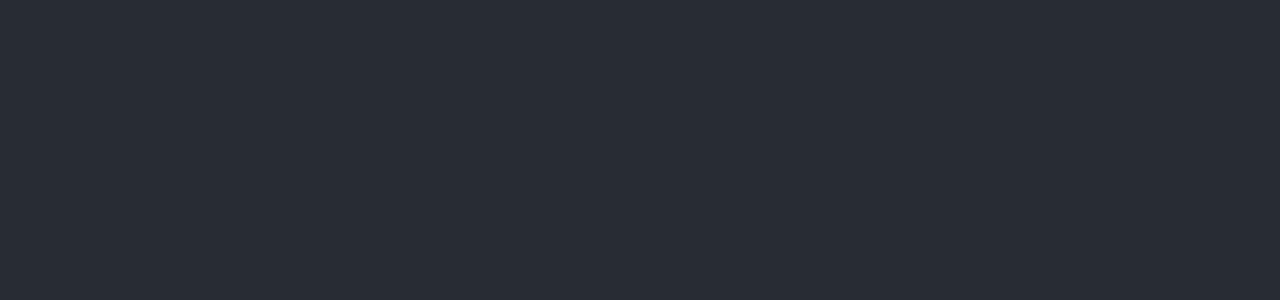
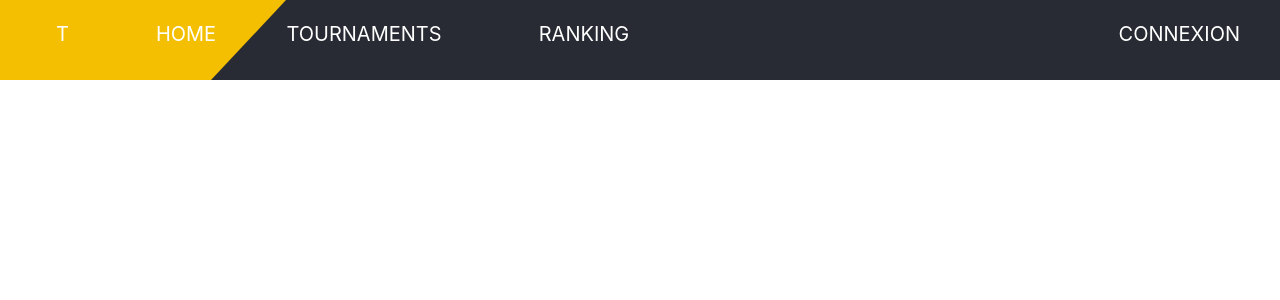
Before and after one commit to gaming-ambition/gaming-ambition, a React (Create React App) app: page / in a window 1280 px wide. Before the commit this address had no page. Shown: the top 300 px of the page. Built offline with nearby package versions, Linux system fonts and the light colour scheme.

Commit message:
added navbar

```diff
--- a/src/App.css
+++ /dev/null
@@ -1,38 +0,0 @@
-.App {
-  text-align: center;
-}
-
-.App-logo {
-  height: 40vmin;
-  pointer-events: none;
-}
-
-@media (prefers-reduced-motion: no-preference) {
-  .App-logo {
-    animation: App-logo-spin infinite 20s linear;
-  }
-}
-
-.App-header {
-  background-color: #282c34;
-  min-height: 100vh;
-  display: flex;
-  flex-direction: column;
-  align-items: center;
-  justify-content: center;
-  font-size: calc(10px + 2vmin);
-  color: white;
-}
-
-.App-link {
-  color: #61dafb;
-}
-
-@keyframes App-logo-spin {
-  from {
-    transform: rotate(0deg);
-  }
-  to {
-    transform: rotate(360deg);
-  }
-}
--- a/src/App.js
+++ b/src/App.js
@@ -2,13 +2,14 @@ import Home from './components/Home/Home';
 import Ranking from './components/Ranking/Ranking';
 import Tournaments from './components/Tournaments/Tournaments';
 import Authentication from './components/Authentication/Authentication';
-import './App.css';
+import Navbar from "./components/Navbar/Navbar";
 import { BrowserRouter, Route, Routes } from 'react-router-dom';
 
 function App() {
   return (
     <div className="App">
       <header className="App-header">
+        <Navbar />
         <BrowserRouter>
           <Routes>
             <Route path="/Home" element={<Home />} />
--- /dev/null
+++ b/src/components/Navbar/Navbar.css
@@ -0,0 +1,45 @@
+#navbar {
+  width: 100vw;
+  height: 10vh;
+  display: flex;
+  justify-content: space-between;
+  background-color: #292B34;
+  color: white;
+}
+
+#navbar .logo {
+  width: 100px;
+}
+
+#navbar .container {
+  display: flex;
+  flex-direction: row;
+  justify-content: center;
+  width: 800px;
+}
+
+.btn {
+  text-transform: uppercase;
+  padding-top: 22px;
+  font-size: 20px;
+  width: 300px;
+  margin-left: -80px;
+  justify-content: center;
+  clip-path: polygon(25% 0%, 100% 0%, 75% 100%, 0% 100%);
+  display: flex;
+}
+
+.btn:nth-child(1) {
+  clip-path: polygon(0 0, 100% 0%, 75% 100%, 0% 100%);
+  margin-right: 8px;
+}
+
+.auth {
+  clip-path: polygon(25% 0%, 100% 0%, 100% 100%, 0% 100%);
+  justify-content: right;
+  padding-right: 40px;
+}
+
+.btn:hover {
+  background-color: #F4BF00;
+}
--- /dev/null
+++ b/src/components/Navbar/Navbar.jsx
@@ -0,0 +1,29 @@
+import './Navbar.css'
+
+function Navbar() {
+  return (
+    <>
+      <div id="navbar">
+        <div className="container">
+          <div className="btn">
+            <div className="logo">
+              t
+            </div>
+            <span>Home</span>
+          </div>
+          <div className="btn">
+            <span>Tournaments</span>
+          </div>
+          <div className="btn">
+            <span>Ranking</span>
+          </div>
+        </div>
+        <div className="btn auth">
+          <span>Connexion</span>
+        </div>
+      </div>
+    </>
+  )
+}
+
+export default Navbar;
```
